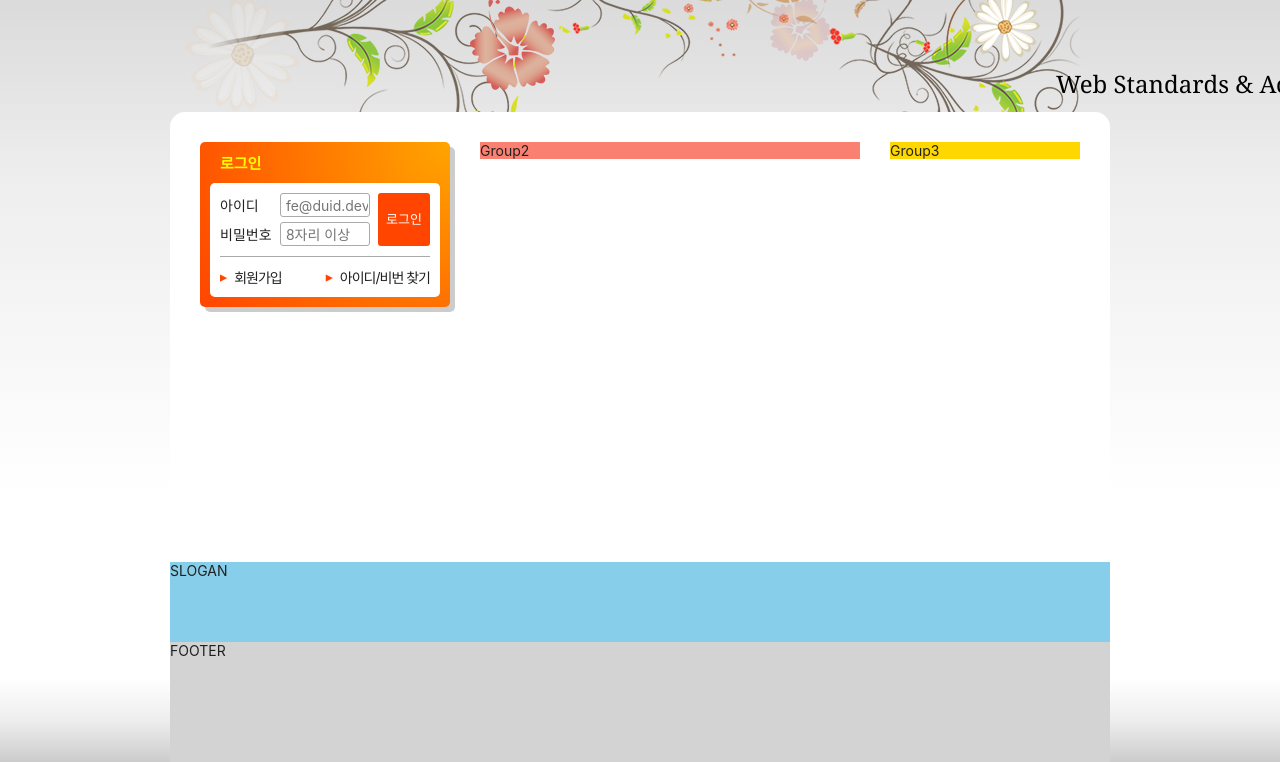
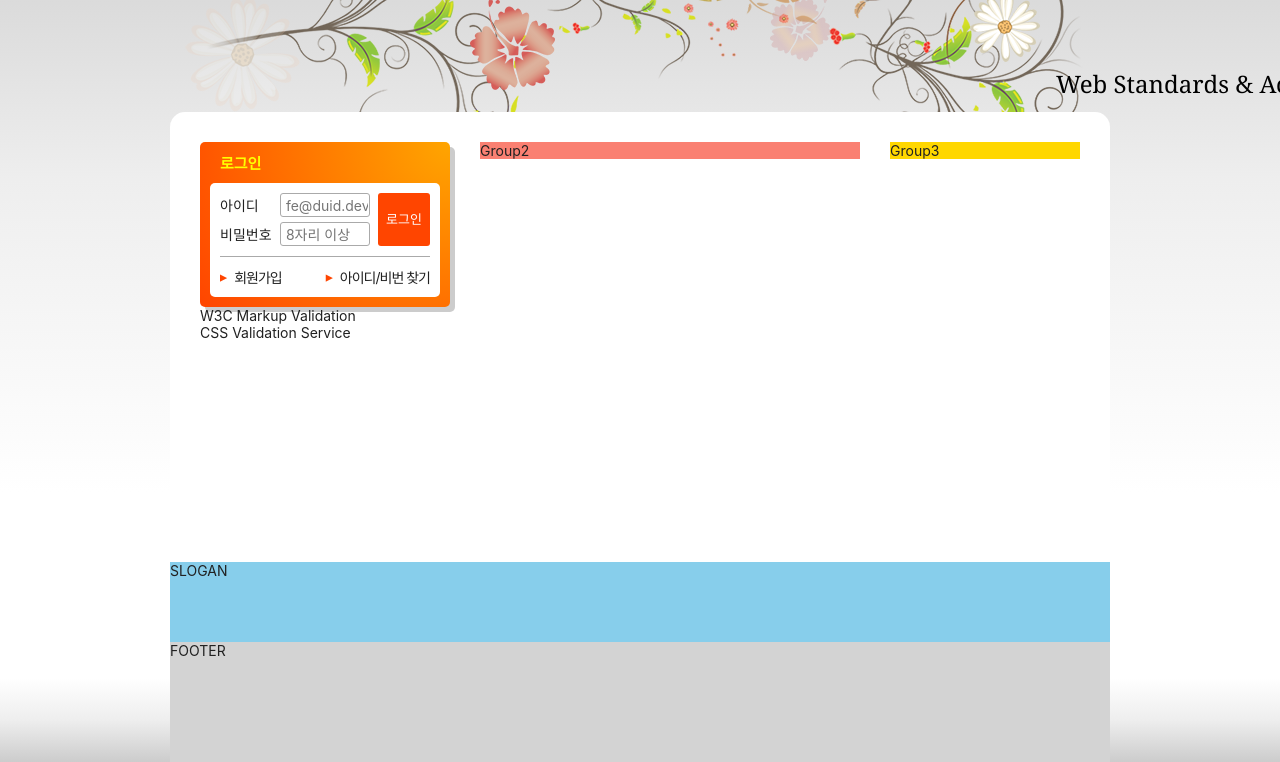
Before and after one commit to sorinworld/HTML5, a plain HTML site: page index.html in a window 1280 px wide. Shown: the part 135-897 px from the top of the page. Drawn offline with Linux system fonts and the light colour scheme; a web font is replaced by a local one.

Commit message:
유효성 검사 마크업 완료

```diff
--- a/index.html
+++ b/index.html
@@ -172,6 +172,19 @@
           <li><a href="/">아이디/비번 찾기</a></li>
         </ul>
       </section>
+      <h2 class="a11y-hidden">유효성 검사 배너</h2>
+      <ul class="validation-list">
+        <li>
+          <a href="/" target="_blank" rel="noopener noreferrer" title="마크업 유효성검사 사이트로 이동 (새창)">
+            W3C Markup Validation
+          </a>
+        </li>
+        <li>
+          <a href="/" target="_blank" rel="noopener noreferrer" title="CSS 유효성검사 사이트로 이동 (새창)">
+            CSS Validation Service
+          </a>
+        </li>
+      </ul>
     </div>
     <div class="group group2">Group2</div>
     <div class="group group3">Group3</div>
```
